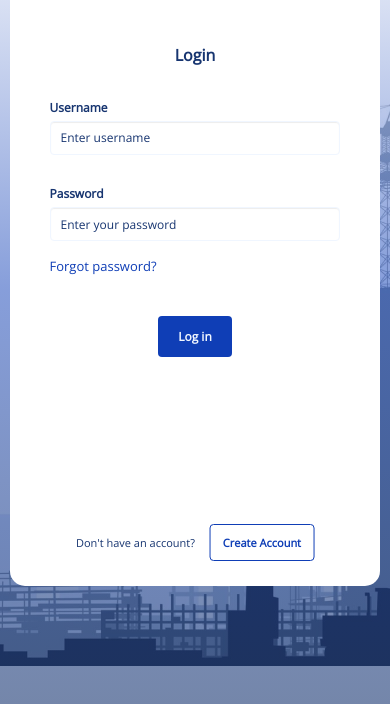
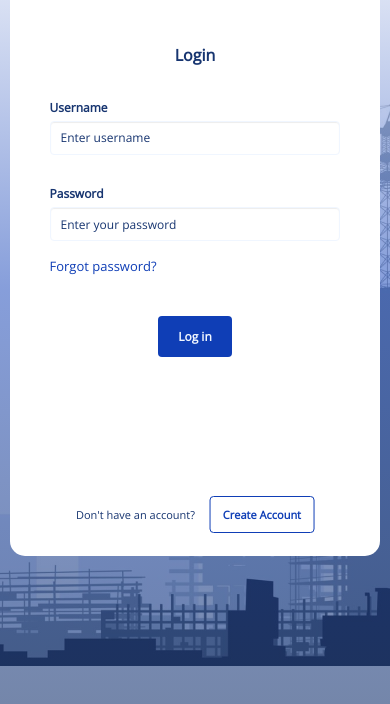
Before and after one commit to kuteyisamueldev/kuteyisamueldev.github.io, a plain HTML site: page index.html in a window 390 px wide. Shown: the part 134-838 px from the top of the page. Drawn offline with nearby package versions, Linux system fonts and the light colour scheme.

Commit message:
Update auth.css

```diff
--- a/css/auth.css
+++ b/css/auth.css
@@ -448,7 +448,10 @@ body{
         box-shadow: none;
         margin: 20px auto;
         background: #ffffff;
-        height: 700px;
+    }
+
+    .registration__page .registration__form, .auth__viewer .auth__form{
+        height: 670px;
     }
 
     .auth__viewer .auth__form .form__container .form{
```
